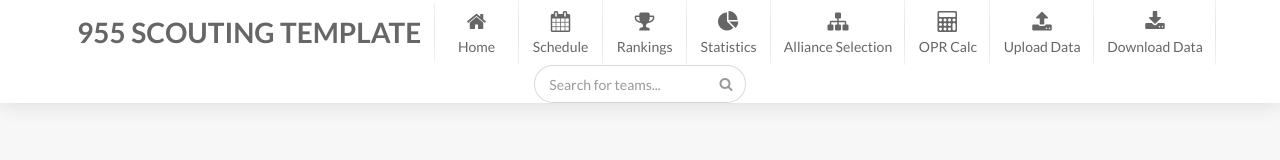
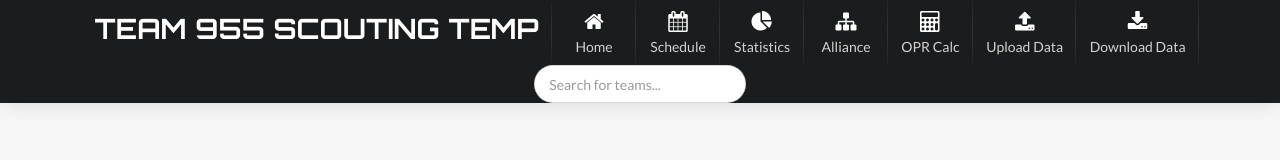
Before and after one commit to FRC-Team-955/ScoutingTemplate, a plain HTML site: page index.html in a window 1280 px wide. Drawn offline with Linux system fonts and the light colour scheme.

Commit message:
Changed title name and font, and search bar placement. Removed Rankings tab

```diff
--- a/app/app.controller.js
+++ b/app/app.controller.js
@@ -1,14 +1,3 @@
-(function () {
-	'use strict';
-
-	angular
-		.module('app.controllers')
-		.controller('AppController', AppController);
-
-	AppController.$inject = ['$rootScope'];
-
-	function AppController ($rootScope) {
-		// controller implementation
-	}
-
-})();
+app.controller("app.controller", ["$scope". function($scope) {
+	$scope.title = ""
+}]);
--- a/app/app.css
+++ b/app/app.css
@@ -1,3 +1,14 @@
-body {
-	padding-top: 50px;
+@font-face {
+	font-family: "Orbitron";
+	src: url(../fonts/Orbitron-Bold.ttf);
 }
+
+h1 {
+	font-family: Orbitron;
+	color: white;
+}
+
+.input {
+	display: table-cell;
+	vertical-align: middle;
+}
--- a/index.html
+++ b/index.html
@@ -83,9 +83,9 @@
 	<body>
 
 		<!-- NAVBAR -->
-		<div class="ui visible top horizontal labeled icon sidebar very thin menu">
+		<div class="ui visible top horizontal labeled inverted icon sidebar very thin menu">
 			<a class="item disabled">
-				<h1>955 SCOUTING TEMPLATE</h1>
+				<h1>TEAM 955 SCOUTING TEMP</h1>
 			</a>
 			<a class="item">
 				<i class="home icon"></i>
@@ -96,16 +96,12 @@
 				Schedule
 			</a>
 			<a class="item">
-				<i class="trophy icon"></i>
-				Rankings
-			</a>
-			<a class="item">
 				<i class="pie chart icon"></i>
 				Statistics
 			</a>
 			<a class="item">
 				<i class="sitemap icon"></i>
-				Alliance Selection
+				Alliance
 			</a>
 			<a class="item">
 				<i class="calculator icon"></i>
```
Also changed, not shown: fonts/Orbitron-Bold.ttf (added).
